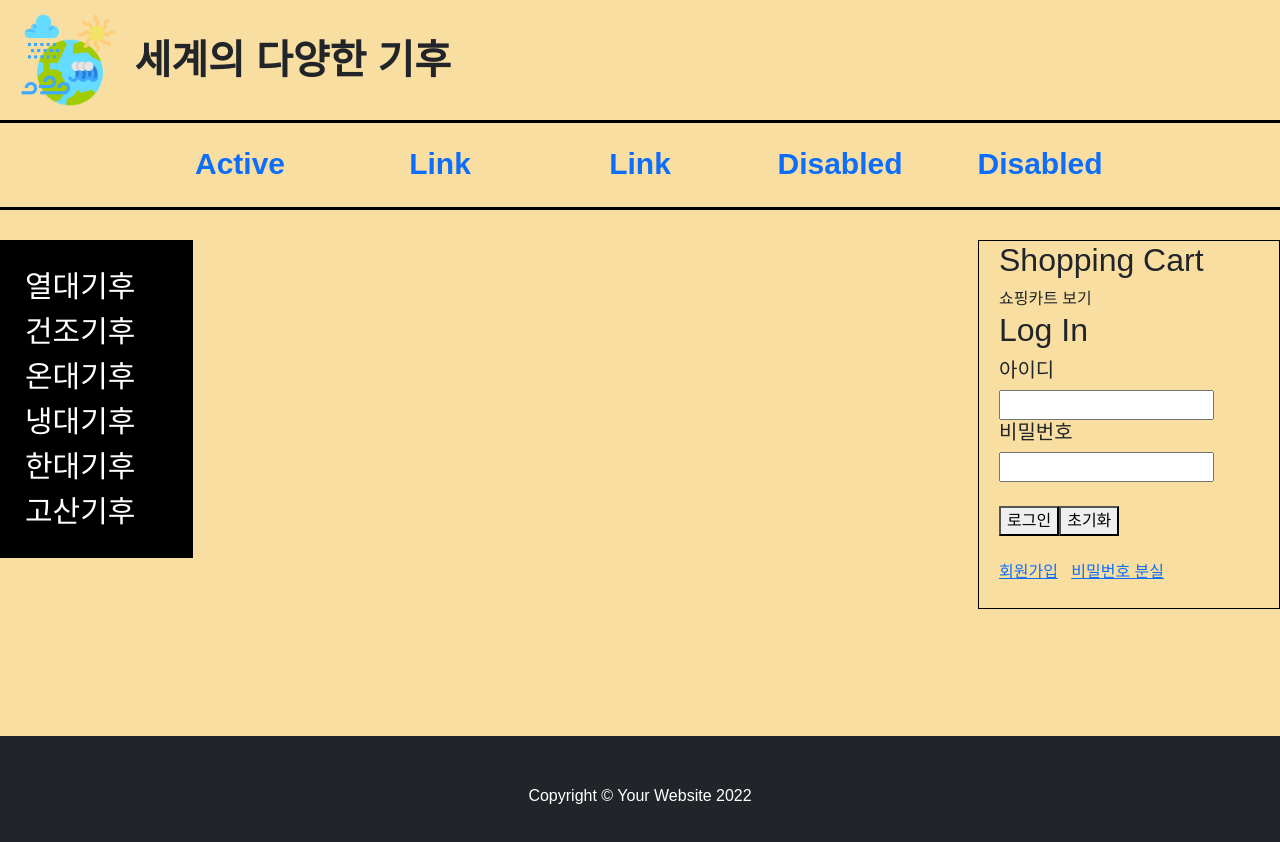
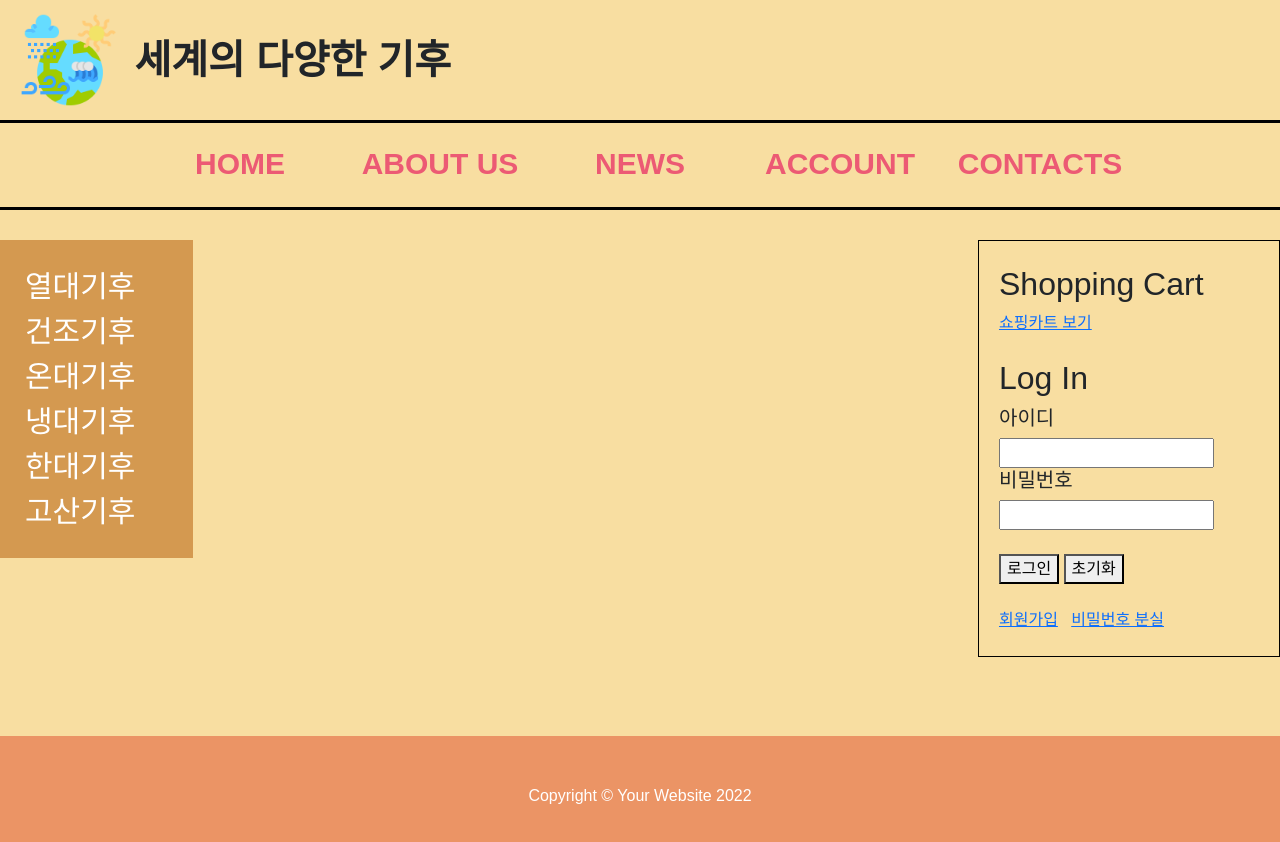
Before and after one commit to dowowod/html, a plain HTML site: page index.html in a window 1280 px wide. Drawn offline with Linux system fonts and the light colour scheme.

Commit message:
색 추가

```diff
--- a/index.css
+++ b/index.css
@@ -52,11 +52,11 @@ body {
   list-style: none;
   margin: 0;
   padding: 0;
-  background-color: black;
+  background-color: #d49950;
 }
 .list ul li {
   font-size: 30px;
-  background-color: black;
+  background-color: #d49950;
   margin: 0px;
   width: 100%;
   text-align: left;
@@ -66,7 +66,7 @@ body {
   text-decoration: none;
 }
 .list ul li:hover {
-  background-color: red;
+  background-color: #d46450;
 }
 aside {
   border: 1px solid black;
--- a/index.html
+++ b/index.html
@@ -13,19 +13,19 @@
 	<div class="item">
 		<ul class="nav justify-content-center h-75">
 			<li class="nav-item">
-				<a class="nav-link active" aria-current="page" href="#">Active</a>
+				<a class="nav-link active" aria-current="page" href="#" style="color:#EC5A74;">HOME</a>
+			</li>
+			<li class="nav-item" >
+				<a class="nav-link" href="#" style="color:#EC5A74;">ABOUT US</a>
 			</li>
 			<li class="nav-item">
-				<a class="nav-link" href="#">Link</a>
+				<a class="nav-link" href="#" style="color:#EC5A74;">NEWS</a>
 			</li>
 			<li class="nav-item">
-				<a class="nav-link" href="#">Link</a>
+				<a class="nav-link" href="#" style="color:#EC5A74;">ACCOUNT</a>
 			</li>
 			<li class="nav-item">
-				<a class="nav-link" href="#">Disabled</a>
-			</li>
-			<li class="nav-item">
-				<a class="nav-link" href="#">Disabled</a>
+				<a class="nav-link" href="#" style="color:#EC5A74;">CONTACTS</a>
 			</li>
 		</ul>
 	</div>
@@ -49,22 +49,23 @@
 			</div>
 			<div class="col-3">
 				<aside>
+					<br>
 					<h2>Shopping Cart</h2>
-					<a>쇼핑카트 보기</a>
-					<br>
+					<a href="#">쇼핑카트 보기</a>
+					<br><br>
 					<h2>Log In</h2>
 					<h5>아이디</h5>
 					<input type="text" required><br>
 					<h5>비밀번호</h5>
 					<input type="password" required><br><br>
-					<button>로그인</button><button type="reset">초기화</button><br><br>
+					<button>로그인</button> <button type="reset">초기화</button><br><br>
 					<a href="login.html" target="_blank">회원가입</a> &nbsp;&nbsp;<a href="#">비밀번호 분실</a>
 					<br><br>
 				</aside>
 			</div>
 		</div>
 		<br><br><br><br>
-		<div class="py-5 bg-dark" id="wrapper">
+		<div class="py-5 " style="background-color: #EB9465;">
       <div class="container">
         <p class="m-0 text-center text-white">
           Copyright &copy; Your Website 2022
```
